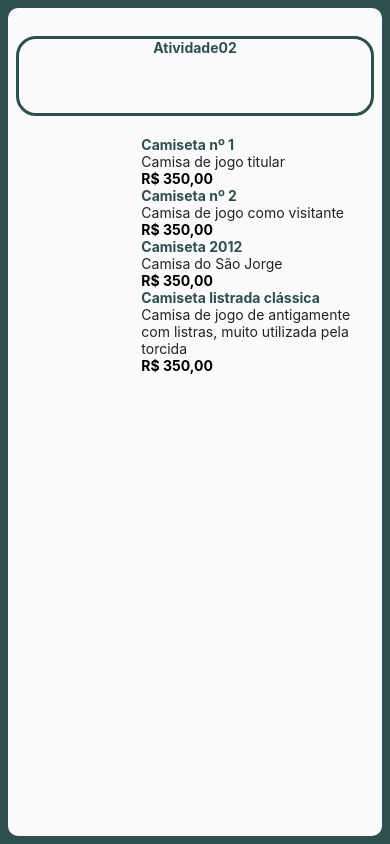
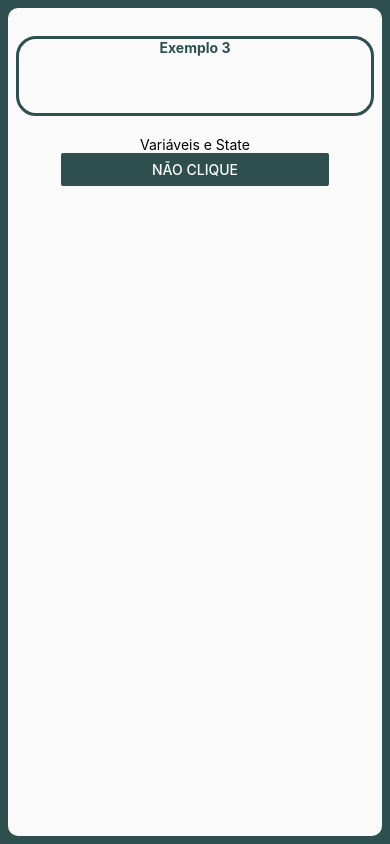
Before and after one commit to ewertonjsilva/infonet-1sem-24-b-aula-pam-i, a React Native app: screen / in a window 390 px wide. Built offline with nearby package versions, Linux system fonts and the light colour scheme; what react-native-responsive-fontsize would draw is missing.

Commit message:
exemplo 3

```diff
--- a/App.js
+++ b/App.js
@@ -6,6 +6,7 @@ import Constants from 'expo-constants';
 // Exemplos
 import Exemplo01 from './src/exemplos/exemplo-01';
 import Exemplo02 from './src/exemplos/exemplo-02';
+import Exemplo03 from './src/exemplos/exemplo-03';
 
 // Atividades
 import Atividade01 from './src/atividades/atividade-01';
@@ -14,7 +15,7 @@ import Atividade02 from './src/atividades/atividade-02';
 export default function App() {
   return (
     <View style={styles.container}>
-      <Atividade02 />
+      <Exemplo03 />
       <StatusBar style="light" />
     </View>
   );
--- /dev/null
+++ b/src/exemplos/exemplo-03/index.js
@@ -0,0 +1,52 @@
+import { View, Text, Button, Alert } from 'react-native';
+
+import styles from './styles';
+
+function Exemplo03() {
+
+    function handleExibeBotao() {
+        Alert.alert('Alerta', 'Alguém clicou no botão!');
+    }
+
+    const handleExibeBotao2 = () => {
+        Alert.alert(
+            'Alerta',
+            'Alguém clicou no botão!',
+            [
+                {
+                    text: 'Sim',
+                    onPress: () => Alert.alert('Mensagem', 'Clicou em sim'),
+                    style: 'default',
+                },
+                {
+                    text: 'Não',
+                    onPress: () => Alert.alert('Clicou em não'),
+                    style: 'default',
+                },
+                {
+                    text: 'Cancelar',
+                    onPress: () => Alert.alert('Clicou em cancelar'),
+                    style: 'default',
+                },
+            ]
+        );
+    }
+
+    return (
+        <View style={styles.container}>
+            <Text style={styles.titulo}>Exemplo 3</Text>
+            <Text style={styles.texto}>Variáveis e State</Text>
+
+            <View style={styles.botaoAlert}>
+                <Button
+                    title='Não clique'
+                    color={'darkslategrey'}
+                    onPress={handleExibeBotao2}
+                />
+            </View>
+
+        </View>
+    );
+}
+
+export default Exemplo03;
--- /dev/null
+++ b/src/exemplos/exemplo-03/styles.js
@@ -0,0 +1,37 @@
+import { StyleSheet } from 'react-native';
+
+import { RFPercentage } from 'react-native-responsive-fontsize';
+
+const styles = StyleSheet.create({
+    container: {
+        flex: 1, // container ocupa 100% da tela
+        backgroundColor: '#fafafa', // cor do container
+        borderRadius: 10, // borda curvada
+        padding: 8,
+        alignItems: 'center', // alinhamento horizontal - flexDirection collumn
+    },
+    titulo: {
+        fontSize: RFPercentage(4), // tamanho da fonte
+        fontWeight: 'bold',
+        borderWidth: 3, // expessura da borda
+        marginTop: 20, // margem acima do elemento
+        marginBottom: 20, // margem abaixo do elemento
+        // padding: 8, // espaço interno
+        width: '100%', // largura do objeto
+        height: 80, // altura do objeto
+        textAlign: 'center', // alinhamento horizontal do texto no container
+        textAlignVertical: 'center', // alinhamento vertical do texto no container
+        color: 'darkslategrey', // cor do texto
+        borderColor: 'darkslategrey', // cor da borda
+        borderRadius: 20, // arrendondar borda
+    },
+    texto: {
+        fontSize: RFPercentage(2.2),
+    },
+    botaoAlert: {
+        width: '75%',
+        margin: RFPercentage(2),
+    },
+});
+
+export default styles;
```
